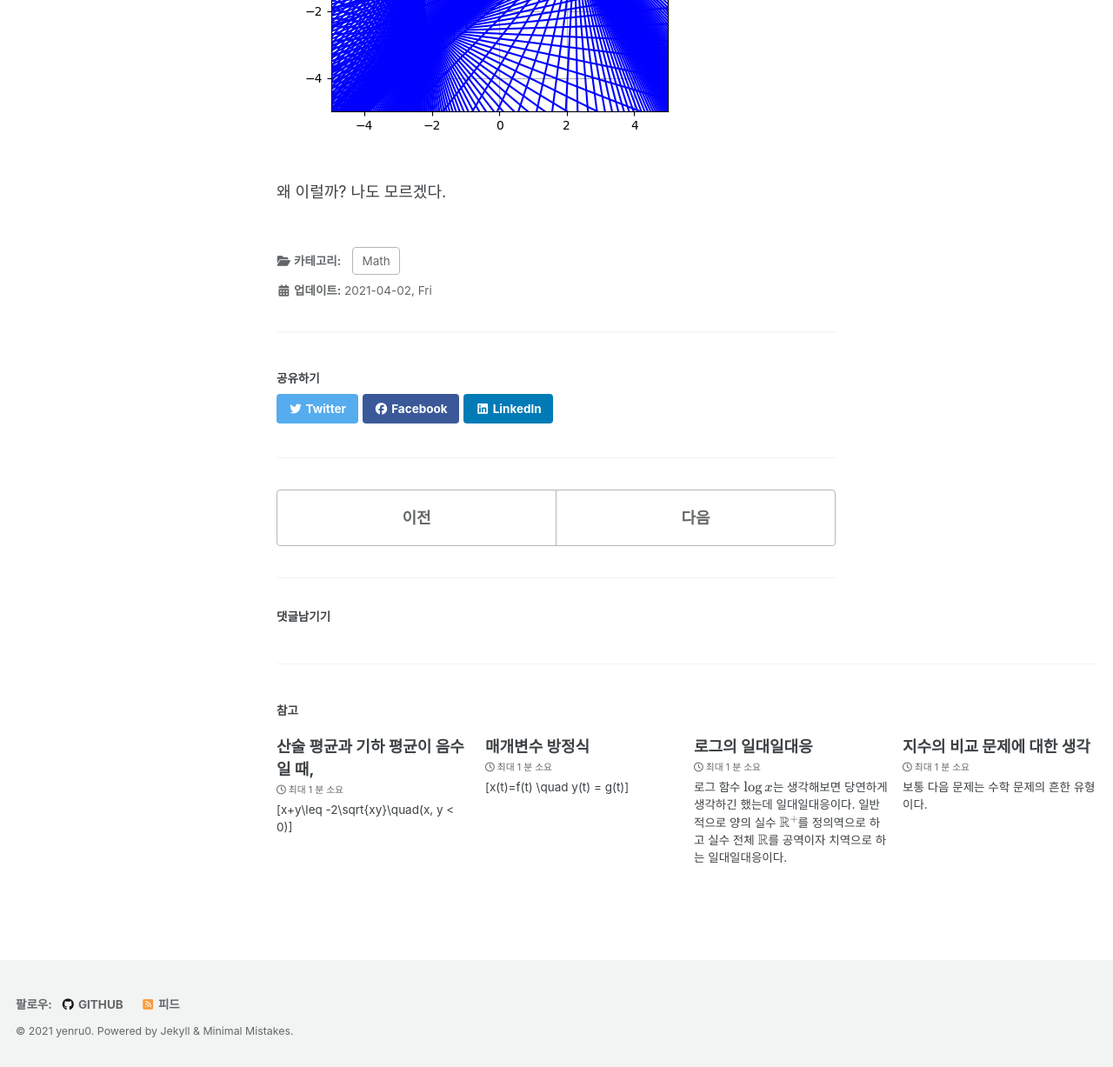
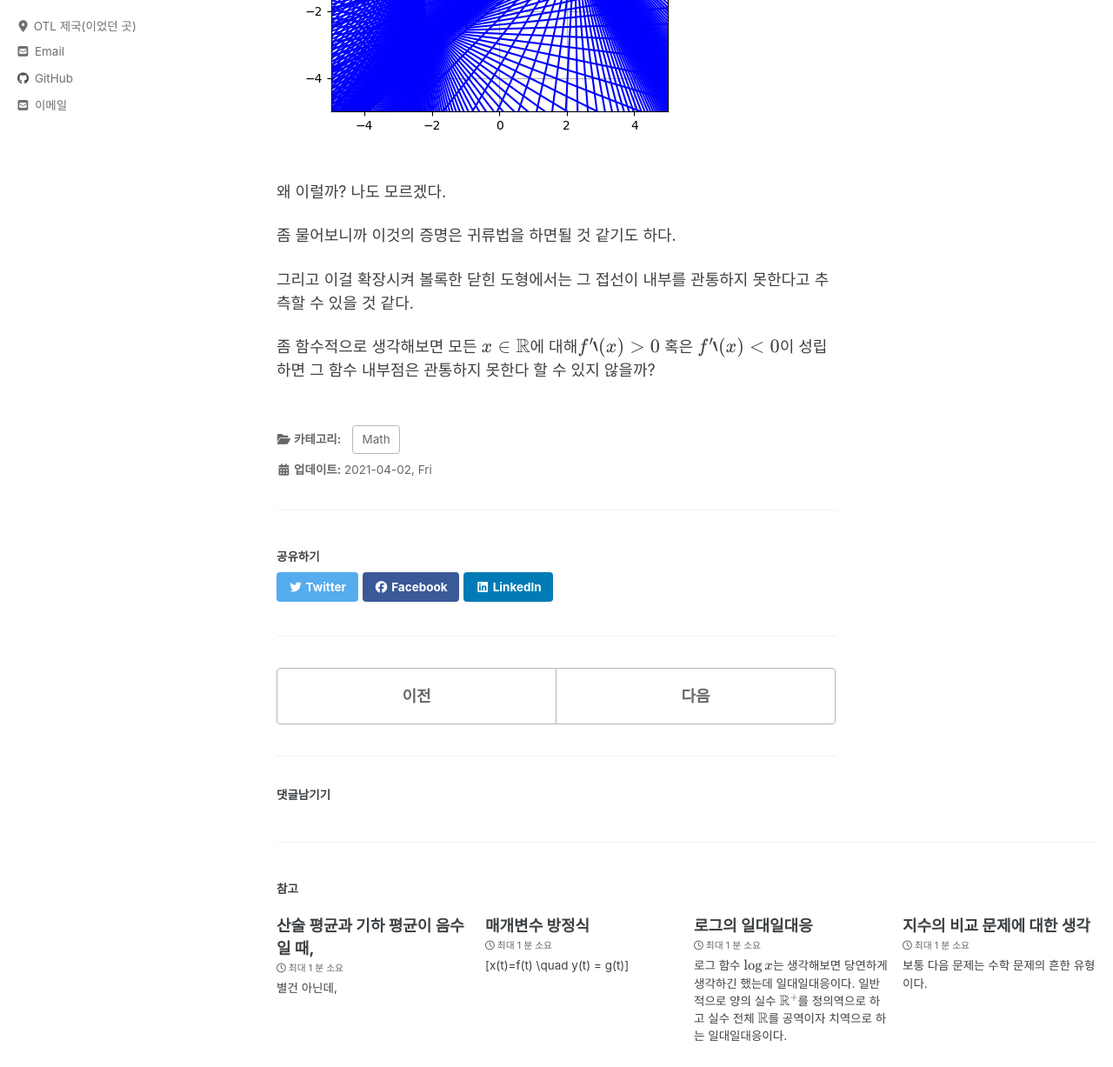
Before and after one commit to yenru0/yenru0.github.io, a Jekyll site: the page built from _posts/2021-04-02-no-tangent-shape.md, in a window 1280 px wide and 1400 px high, scrolled down 5423 px, cut to the strip 0-1227 px from the top of the window. Shown: the whole strip at 87% size. Built offline with Jekyll 4.4.1, drawn with Linux system fonts in a browser that asks for light colours; cached includes are drawn as plain includes; nearby versions of some CDN libraries; formulas are drawn with MathJax 3; comment, search, counter and statistics services are not loaded.

Commit message:
update some think

```diff
--- a/_posts/2021-04-02-no-tangent-shape.md
+++ b/_posts/2021-04-02-no-tangent-shape.md
@@ -31,3 +31,9 @@
 ![fig23](/assets/img/2021-04-02-no-tangent-shape-fig-23.png)
 
 왜 이럴까? 나도 모르겠다.
+
+좀 물어보니까 이것의 증명은 귀류법을 하면될 것 같기도 하다.
+
+그리고 이걸 확장시켜 볼록한 닫힌 도형에서는 그 접선이 내부를 관통하지 못한다고 추측할 수 있을 것 같다.
+
+좀 함수적으로 생각해보면 모든 $x\in \mathbb{R}$에 대해$f''(x) > 0$ 혹은 $f''(x) < 0$이 성립하면 그 함수 내부점은 관통하지 못한다 할 수 있지 않을까?
--- a/_posts/2021-04-05-arithmetical_geometric.md
+++ b/_posts/2021-04-05-arithmetical_geometric.md
@@ -4,4 +4,6 @@
 tag: []
 ---
 
+별건 아닌데,
+
 $$x+y\leq -2\sqrt{xy}\quad(x, y < 0)$$
```
Also changed, not shown: _posts/2021-03-17-limQQ.md (+2 -0 lines).
